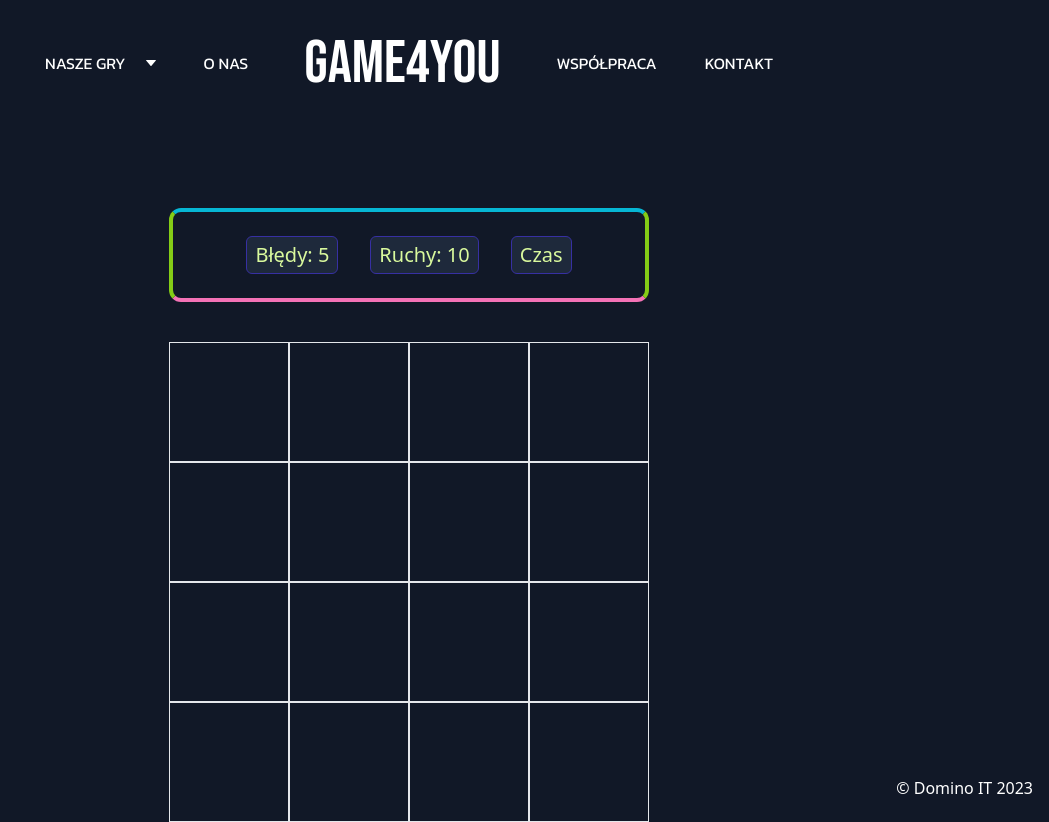
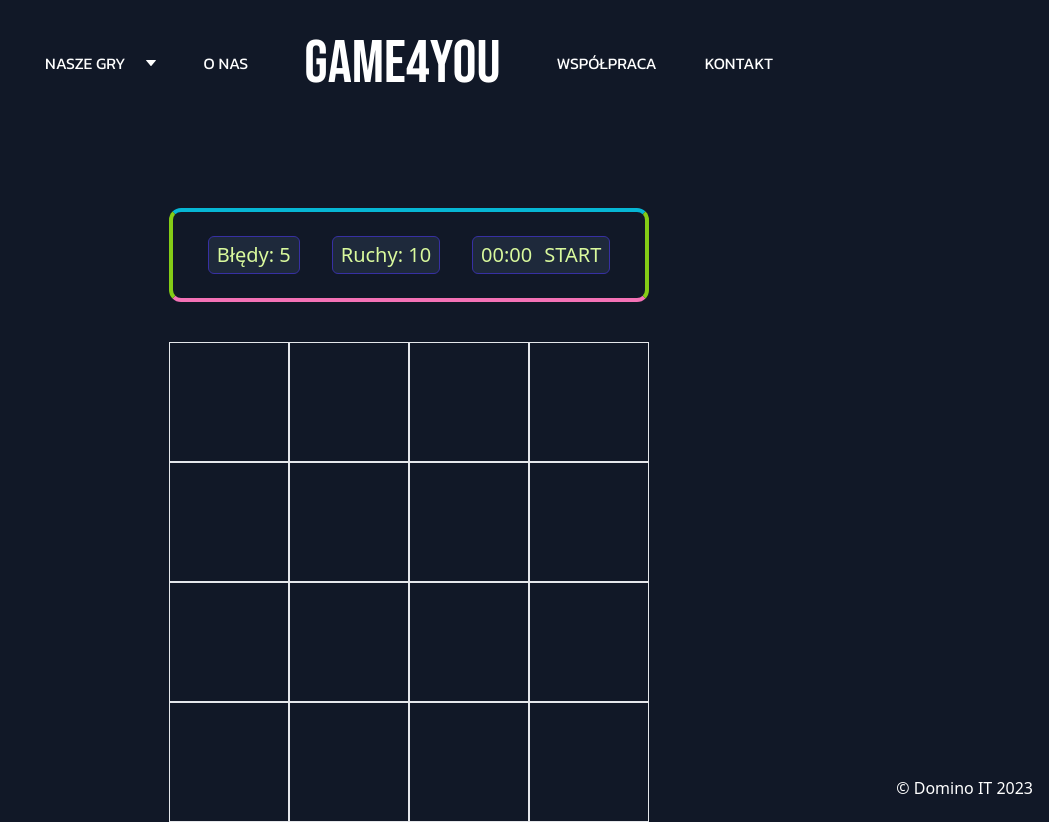
Before and after one commit to DominoxB/Game4You, a Vue app: page /MemoryGame in a window 1280 px wide. Shown: the whole page, without its empty margins (231-1280 px from the left). Built offline with nearby package versions, Linux system fonts and the light colour scheme.

Commit message:
feat: build stopwatch timer

```diff
--- a/src/components/atoms/MemoryInfoBoard.vue
+++ b/src/components/atoms/MemoryInfoBoard.vue
@@ -3,13 +3,17 @@
     class="flex space-x-8 justify-center mb-10 border-4 p-6 rounded-xl border-t-cyan-500 border-b-pink-400 border-x-lime-500 text-lime-200 text-xl">
     <div class="border border-indigo-800 px-2 py-1 rounded-md bg-slate-800">Błędy: 5</div>
     <div class="border border-indigo-800 px-2 py-1 rounded-md bg-slate-800">Ruchy: 10</div>
-    <div class="border border-indigo-800 px-2 py-1 rounded-md bg-slate-800">Czas</div>
+    <Timer />
   </div>
 </template>
 
 <script lang="ts">
 import { defineComponent } from 'vue'
+import Timer from './Timer.vue'
 export default defineComponent({
-  name: 'MemoryInfo'
+  name: 'MemoryInfo',
+  components: {
+    Timer
+  }
 })
 </script>
--- /dev/null
+++ b/src/components/atoms/Timer.vue
@@ -0,0 +1,38 @@
+<template>
+  <div class="border border-indigo-800 px-2 py-1 rounded-md bg-slate-800">
+    <span>{{ formatTime(timeElapsed) }}</span>
+    <button class="ml-3" @click="start">START</button>
+  </div>
+</template>
+
+
+<script lang="ts">
+import { defineComponent, ref } from "vue"
+
+export default defineComponent({
+  name: 'MemoryTimer',
+  setup() {
+    const timeElapsed = ref(0)
+    const count = () => {
+      setInterval(() => {
+        timeElapsed.value++
+      }, 1000)
+    }
+    const formatTime = (timeElapsed: number) => {
+     const minutes = `0${Math.floor(timeElapsed / 60)}`.slice(-2)
+     const seconds = `0${timeElapsed % 60}`.slice(-2)
+     return `${minutes}:${seconds}`
+
+    }
+    const start = () => {
+      count()
+    }
+    return {
+      timeElapsed,
+      formatTime,
+      start
+    }
+  }
+})
+
+</script>
```
